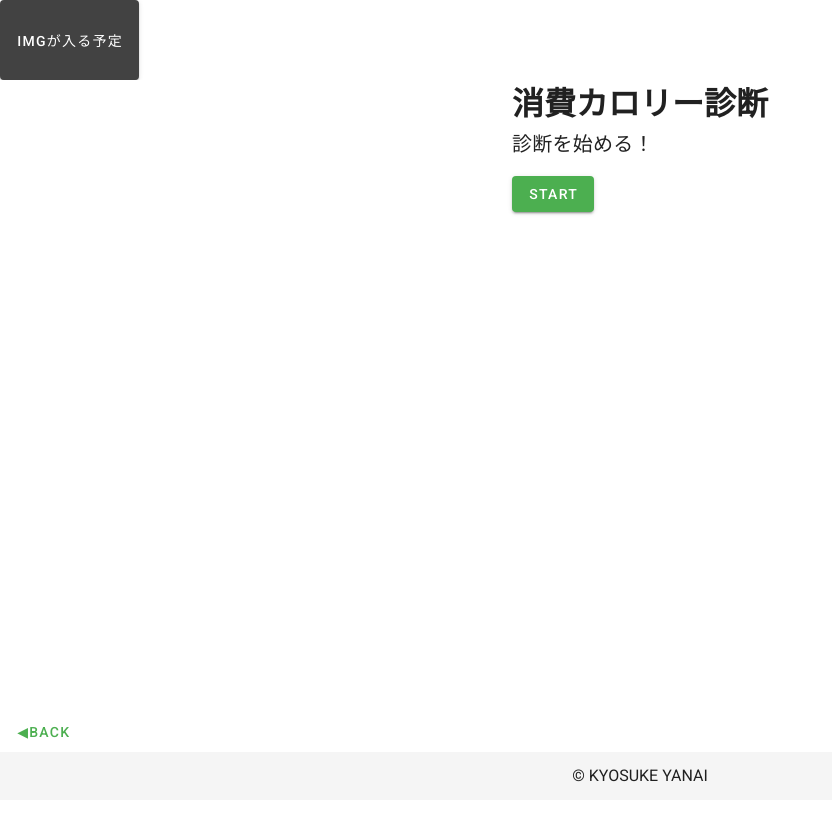
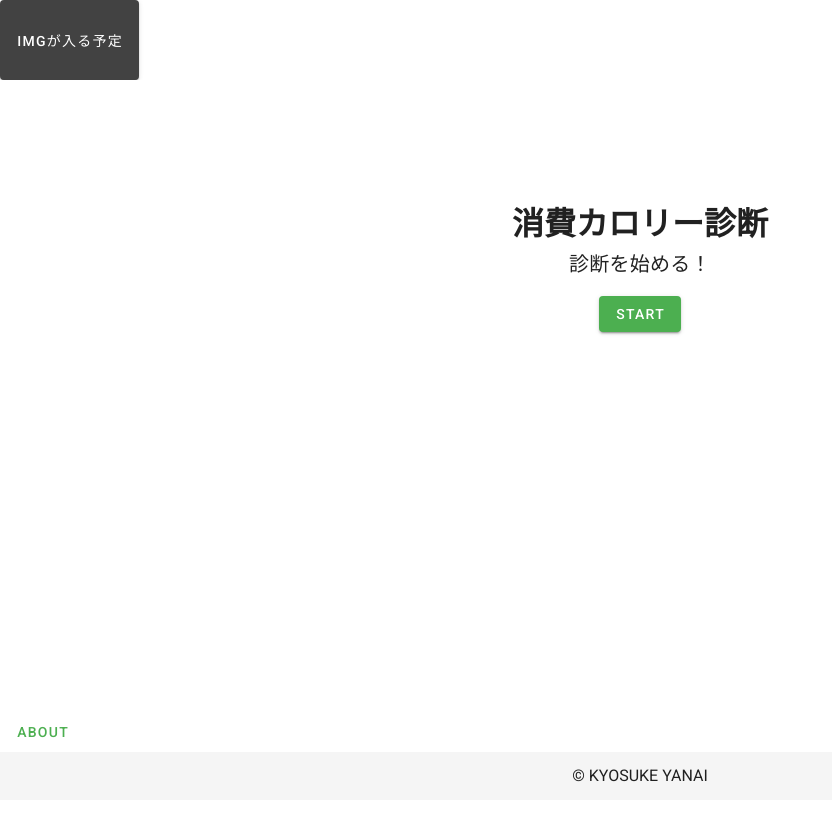
Before and after one commit to kyosuke-yanai/vue-CaloriesBurned, a Vue app: page / in a window 1280 px wide. Shown: the top 820 px of the page, without its empty margins (0-832 px from the left). Built offline with nearby package versions, Linux system fonts and the light colour scheme.

Commit message:
Add about_back

```diff
--- a/src/App.vue
+++ b/src/App.vue
@@ -27,3 +27,9 @@ export default {
   },
 };
 </script>
+
+<style>
+.test {
+  background-color: rgb(182, 202, 182);
+}
+</style>
--- a/src/components/Questions.vue
+++ b/src/components/Questions.vue
@@ -1,14 +1,16 @@
 <template>
   <v-app>
-    <v-row justify="center" class="ma-0">
-      <div class="start-screen" v-if="start_flg">
+    <v-row class="ma-0 contents">
+      <div class="start" v-if="start_flg">
+        <div class="screen">
           <h1>消費カロリー診断</h1>
           <p class="text-h6">診断を始める！</p>
           <v-btn color="success" @click="start"> START </v-btn>
         </div>
+      </div>
 
-      <div class="main-screen">
-        <div v-if="!start_flg && result_flg">
+      <div class="main" v-if="!start_flg && result_flg">
+        <div class="screen">
           <div class="question-area">
             <h1>{{ question }}</h1>
           </div>
@@ -45,15 +47,36 @@
         </div>
       </div>
 
-      <div class="result_screen" v-if="!result_flg">
+      <div class="result" v-if="!result_flg">
+        <div class="screen">
+          <h1>
             あなたの1日の消費カロリーは{{ calories.toFixed(1) }}Kcalです。
+          </h1>
+        </div>
       </div>
     </v-row>
-    <div class="about-back pb-10" v-if="result_flg" style="position: fixed; bottom: 10px;">
+
+    <div class="about-back pb-10">
       <v-col cols="12" class="pa-0">
-        <v-btn text color="success" @click="back">◀back</v-btn>
+        <v-btn text color="success" @click="about_back">
+          {{ about_back_btn }}
+        </v-btn>
       </v-col>
     </div>
+
+    <v-dialog v-model="about_dialog" width="500">
+      <v-card>
+        <v-card-title>このサイトについて</v-card-title>
+        <v-divider></v-divider>
+        <v-card-text>
+          <v-sheet class="pa-3">
+            <div class="body-1">
+              <p>このサイトで算出される～～～</p>
+            </div>
+          </v-sheet>
+        </v-card-text>
+      </v-card>
+    </v-dialog>
   </v-app>
 </template>
 
@@ -65,6 +88,7 @@ export default {
       start_flg: true,
       result_flg: true,
       text_answer_flg: true,
+      about_dialog: false,
       questions: [
         {
           question_text: "あなたの性別は？",
@@ -123,6 +147,7 @@ export default {
       answer_texts: [],
       answer_box: [],
       calories: 0.0,
+      about_back_btn: "about",
     };
   },
   methods: {
@@ -131,6 +156,7 @@ export default {
       this.start_flg = false;
       this.answer_btn_num = this.questions[this.question_num].btn_num;
       this.question = this.questions[this.question_num].question_text;
+      this.about_back_btn = "◀back";
     },
     //
     //次の質問
@@ -138,23 +164,25 @@ export default {
       this.question_num++;
       this.answer_btn_num = this.questions[this.question_num].btn_num;
       this.question = this.questions[this.question_num].question_text;
-      console.log(this.answer_box);
       //ボタンの値が「入力」(フィールド入力)の場合
       if (answer == "入力") {
         this.answer_box.push(this.answer_texts.map(Number));
-        console.log(this.answer_box);
       } else {
         this.answer_box.push(answer);
       }
       //
-      console.log(this.answer_box);
     },
     //
+    //aboutかbackかの処理
+    about_back() {
+      if (this.about_back_btn == "about") {
+        this.about_dialog = true;
+      } else {
         //前の画面に戻る
-    back() {
         //1問目の場合
         if (this.question_num == 0) {
           this.start_flg = true;
+          this.about_back_btn = "about";
           //
         } else {
           this.question_num--;
@@ -162,8 +190,9 @@ export default {
           this.question = this.questions[this.question_num].question_text;
           this.answer_box.splice(this.question_num, 1);
         }
+        //
+      }
     },
-    //
     //数字と小数点の入力のみ許可する 参考「https://kntmr.hatenablog.com/entry/2019/01/11/175800」
     validate(e) {
       const charCode = e.which ? e.which : e.keyCode;
@@ -201,6 +230,7 @@ export default {
       if (this.question_num == this.questions.length - 1) {
         this.result_flg = false;
         this.answer_box = this.answer_box.flat();
+        this.about_back_btn = "about";
         //男性の場合
         if (this.answer_box[0] == 0) {
           this.calories =
@@ -219,8 +249,8 @@ export default {
               161) *
             this.answer_box[4];
         }
+        //
       }
-      //
       //
     },
     //fieldの数、入力が確認されたら
@@ -236,3 +266,22 @@ export default {
   },
 };
 </script>
+
+<style>
+.contents {
+  position: absolute;
+  top: 120px;
+  left: 0;
+  right: 0;
+  justify-content: center;
+}
+
+.screen {
+  text-align: center;
+}
+
+.about-back {
+  position: fixed;
+  bottom: 10px;
+}
+</style>
```
Lines whose indentation alone changed are shown as unchanged.
